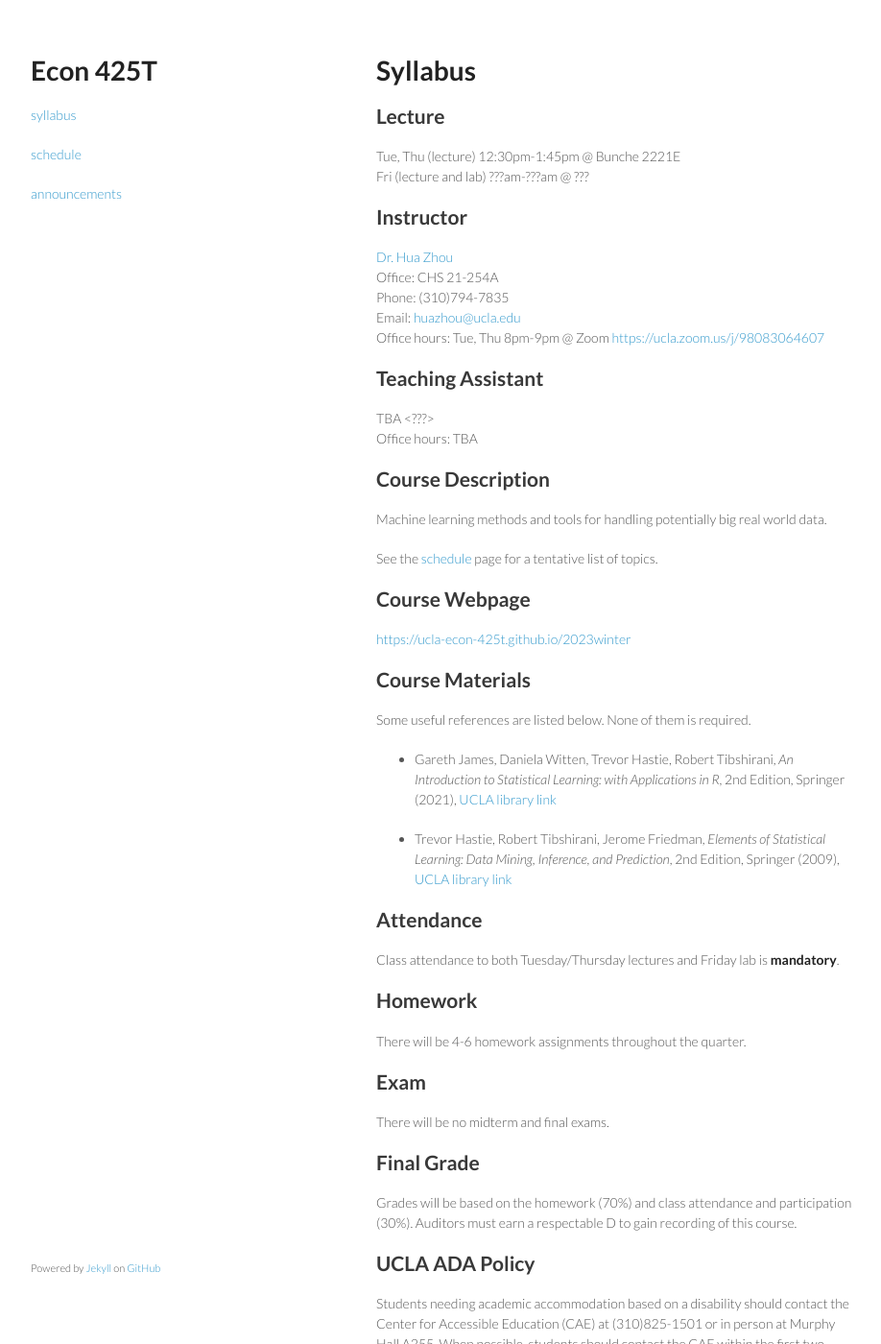
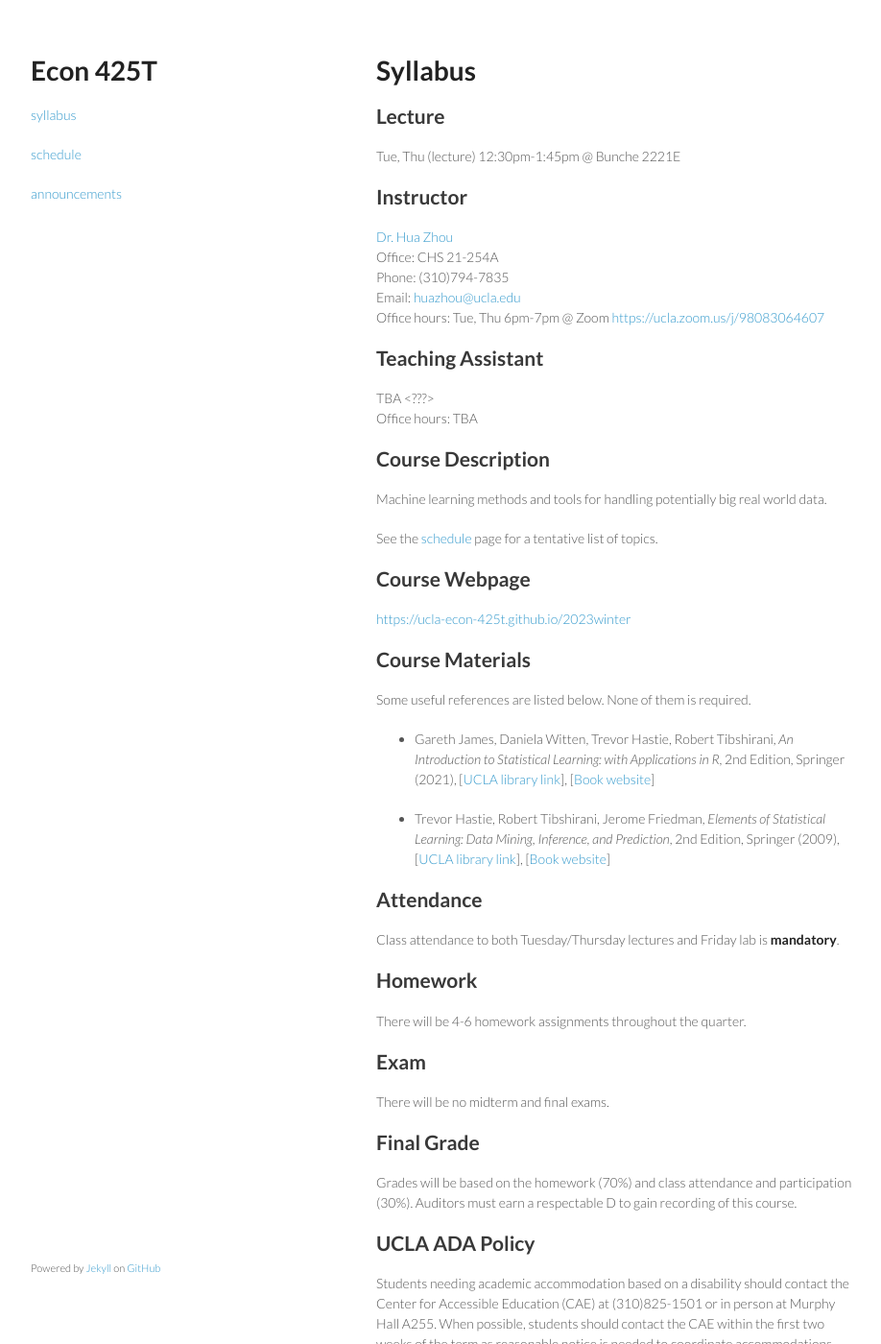
Before and after one commit to ucla-econ-425t/2023winter, a Jekyll site: the page built from syllabus/syllabus.md, in a window 1280 px wide and 1400 px high. Shown: the whole window at 96% size, without its empty margins (178-1096 px from the left). Built offline with Jekyll 4.4.1, drawn with Linux system fonts in a browser that asks for light colours.

Commit message:
change office hours; add book websites

```diff
--- a/syllabus/syllabus.md
+++ b/syllabus/syllabus.md
@@ -8,7 +8,6 @@ title: Econ 425T
 ## Lecture
 
 Tue, Thu (lecture) 12:30pm-1:45pm @ Bunche 2221E
-Fri (lecture and lab) ???am-???am @ ???
 
 ## Instructor
 
@@ -16,7 +15,7 @@ Fri (lecture and lab) ???am-???am @ ???
 Office: CHS 21-254A
 Phone: (310)794-7835
 Email: <huazhou@ucla.edu>
-Office hours: Tue, Thu 8pm-9pm @ Zoom <https://ucla.zoom.us/j/98083064607>
+Office hours: Tue, Thu 6pm-7pm @ Zoom <https://ucla.zoom.us/j/98083064607>
 
 ## Teaching Assistant
 
@@ -37,9 +36,9 @@ See the [schedule](https://ucla-econ-425t.github.io/2023winter/schedule/schedule
 
 Some useful references are listed below. None of them is required.
 
-* Gareth James, Daniela Witten, Trevor Hastie, Robert Tibshirani, _An Introduction to Statistical Learning: with Applications in R_, 2nd Edition, Springer (2021), [UCLA library link](https://search.library.ucla.edu/permalink/01UCS_LAL/17p22dp/alma9917455728606531)
+* Gareth James, Daniela Witten, Trevor Hastie, Robert Tibshirani, _An Introduction to Statistical Learning: with Applications in R_, 2nd Edition, Springer (2021), \[[UCLA library link](https://search.library.ucla.edu/permalink/01UCS_LAL/17p22dp/alma9917455728606531)\], \[[Book website](https://www.statlearning.com/)\]
 
-* Trevor Hastie, Robert Tibshirani, Jerome Friedman, _Elements of Statistical Learning: Data Mining, Inference, and Prediction_, 2nd Edition, Springer (2009), [UCLA library link](https://search.library.ucla.edu/permalink/01UCS_LAL/17p22dp/alma9914833914706531)
+* Trevor Hastie, Robert Tibshirani, Jerome Friedman, _Elements of Statistical Learning: Data Mining, Inference, and Prediction_, 2nd Edition, Springer (2009), \[[UCLA library link](https://search.library.ucla.edu/permalink/01UCS_LAL/17p22dp/alma9914833914706531)\], \[[Book website](https://hastie.su.domains/ElemStatLearn/)\]
 
 ## Attendance
 
```
